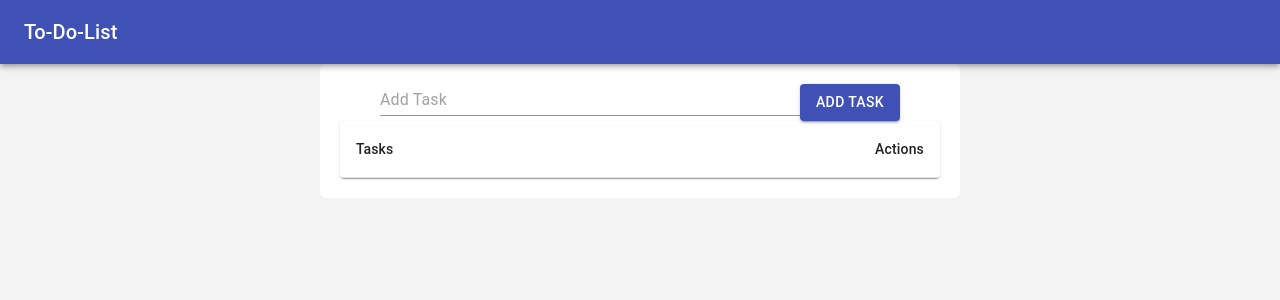
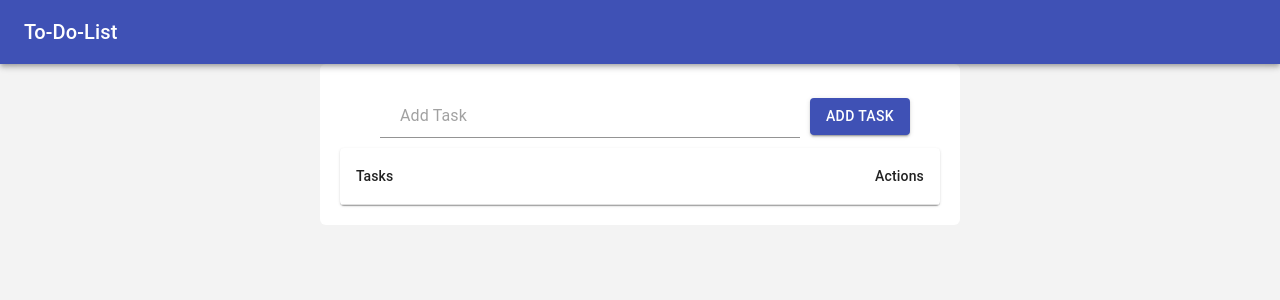
Before and after one commit to keshav-singla/To-do-list, a React (Create React App) app: page / in a window 1280 px wide. Shown: the top 300 px of the page. Built offline with nearby package versions, Linux system fonts and the light colour scheme; a web font is replaced by a local one.

Commit message:
small changes

```diff
--- a/src/components/input.js
+++ b/src/components/input.js
@@ -3,7 +3,7 @@ import { connect } from 'react-redux';
 import { bindActionCreators } from 'redux';
 import { addTask } from '../actions/addtask';
 import List from './list'
-import { Input, TextField } from '@material-ui/core';
+import { Input } from '@material-ui/core';
 import Button from '@material-ui/core/Button';
 import Grid from '@material-ui/core/Grid';
 
@@ -43,7 +43,7 @@ class Taskbar extends React.Component {
             <div className='container'>
                 <Grid container >
                     <Grid item xs={12} className='inputContainer'>
-                        <TextField
+                        <Input
                             className='inputFeild'
                             type="text"
                             placeholder='Add Task'
@@ -51,7 +51,7 @@ class Taskbar extends React.Component {
                             value={this.state.input}
                             onChange={this.handleChange}
                             inputProps={{
-                                maxLength: 100,
+                                maxLength: 75,
                                 }}
                             autoComplete='off'
                         />
```
